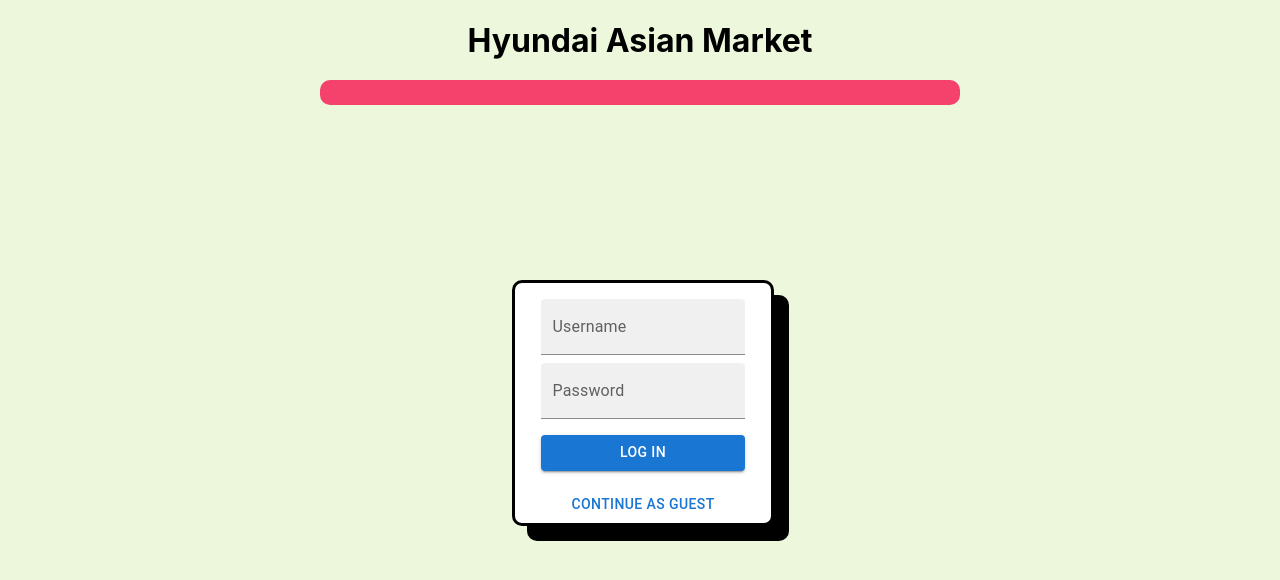
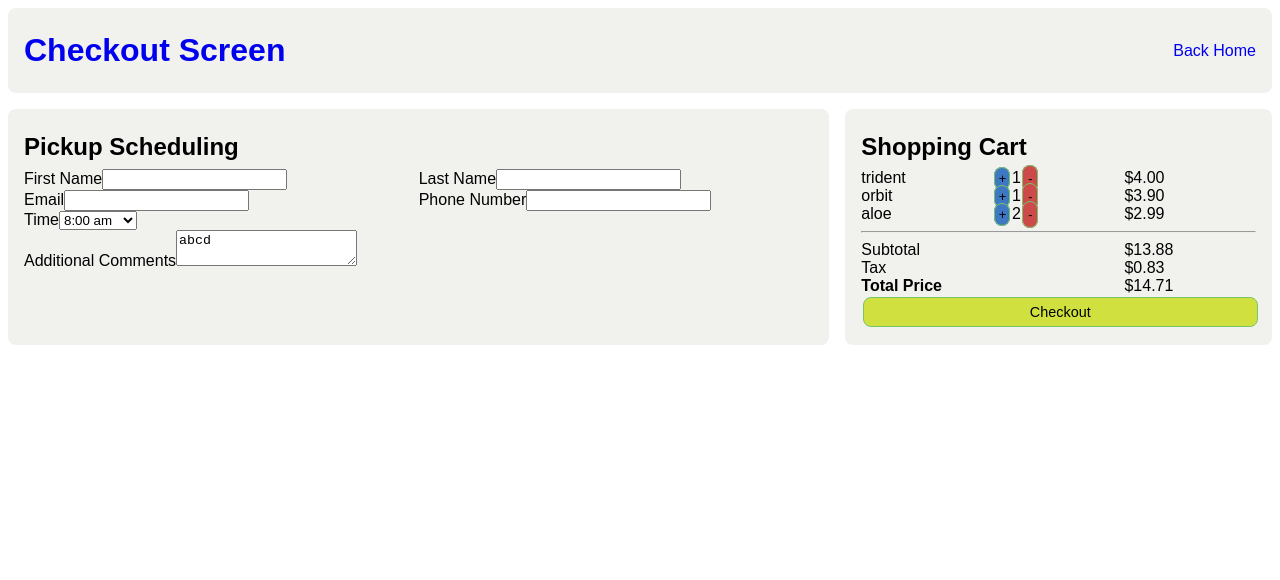
Before and after one commit to Mbickne1/481-Final-Project, a React (Create React App) app in the folder src/client/: page / in a window 1280 px wide. Shown: the top 580 px of the page. Built offline with nearby package versions, Linux system fonts and the light colour scheme.

Commit message:
checkout update

```diff
--- a/src/client/src/Components/App/App.js
+++ b/src/client/src/Components/App/App.js
@@ -1,9 +1,10 @@
 
 import Main from '../Main';
+import CartView from '../Main/CartView';
 
 function App() {
   return (
-    <Main />
+    <CartView />
   );
 }
 
--- /dev/null
+++ b/src/client/src/Components/Main/CartView/Header.js
@@ -0,0 +1,14 @@
+import React from 'react';
+
+export default function Header(props) {
+    return <header className = "row block center">
+        <div>
+            <a href = '#/'>
+                <h1>Checkout Screen</h1>
+            </a>
+        </div>
+        <div>
+            <a href="#/back">Back</a> <a href = "#/home">Home</a>
+        </div>
+    </header>;
+}
--- /dev/null
+++ b/src/client/src/Components/Main/CartView/componenets/Basket.js
@@ -0,0 +1,52 @@
+import React from 'react';
+
+
+const data = [
+  { id: "1", name: "trident", quantity: 1, price: "4.00" },
+  { id: "2", name: "orbit", quantity: 1, price: "3.90" },
+  { id: "3", name: "aloe", quantity: 2, price: "2.99"},
+]
+const itemsPrice = data.reduce((a,c) => a + c.price * c.quantity, 0);
+const taxPrice = itemsPrice * 0.06;
+const totalPrice = itemsPrice + taxPrice;
+
+export default function Basket(props) {
+    return (
+    <aside className = "block col-1">
+      <h2>Shopping Cart</h2>
+      {data.map((item) => (
+        <div key={item.id} className = "row">
+        <div className="col-2">{item.name}</div>
+        <div className = "col-2">
+          <button3>+</button3>
+          {item.quantity}
+          <button2>-</button2>
+        </div>
+        <div className = "col-2 text-right"> ${item.price} </div>
+        </div>
+      ))}
+      {data.length !== 0 && (
+        <>
+        <hr></hr>
+        <div className = "row">
+          <div className = "col-2">Subtotal</div>
+          <div className = "col-1 text-right">${itemsPrice.toFixed(2)}</div>
+        </div>
+        <div className = "row">
+        <div className = "col-2">Tax</div>
+        <div className = "col-1 text-right">${taxPrice.toFixed(2)}</div>
+        </div>
+        <div className = "row">
+        <div className = "col-2"><strong>Total Price</strong></div>
+        <div className = "col-1 text-right">${totalPrice.toFixed(2)}</div>
+        </div>
+        <div className = "row">
+        <div className = "col-2">
+          <button>Checkout</button>
+          </div>
+        </div>
+        </>
+      )}
+    </aside>
+    );
+}
--- /dev/null
+++ b/src/client/src/Components/Main/CartView/componenets/Main.js
@@ -0,0 +1,50 @@
+import React from 'react';
+
+export default function Main(props) {
+    return <main className = "block col-2">
+        <h2>Pickup Scheduling</h2>
+        <form>
+            <div className = "row">
+                <div className = "col-2">
+                <label>First Name</label>
+                <input type = 'text' />
+                </div>
+                <div className = "col-2">
+                <label>Last Name</label>
+                <input type = 'text' />
+                </div>
+            </div>
+            <div className = "row">
+                <div className = "col-2">
+                <label>Email</label>
+                <input type = 'text' />
+                </div>
+                <div className = "col-2">
+                <label>Phone Number</label>
+                <input type = 'text' />
+                </div>
+            </div>
+            <div>
+                <label>Time</label>
+                <select>
+                    <option value = "8:00 am">8:00 am</option>
+                    <option value = "9:00 am">9:00 am</option>
+                    <option value = "10:00 am">10:00 am</option>
+                    <option value = "11:00 am">11:00 am</option>
+                    <option value = "12:00 pm">12:00 pm</option>
+                    <option value = "1:00 pm">1:00 pm</option>
+                    <option value = "2:00 pm">2:00 pm</option>
+                    <option value = "3:00 pm">3:00 pm</option>
+                    <option value = "4:00 pm">4:00 pm</option>
+                    <option value = "5:00 pm">5:00 pm</option>
+                    <option value = "6:00 pm">6:00 pm</option>
+                    <option value = "7:00 pm">7:00 pm</option>
+                </select>
+            </div>
+            <div>
+                <label>Additional Comments</label>
+                <textarea>abcd</textarea>
+            </div>
+        </form>
+        </main>;
+}
--- /dev/null
+++ b/src/client/src/Components/Main/CartView/index.css
@@ -0,0 +1,74 @@
+body {
+  font-family: Arial, Helvetica, sans-serif
+}
+h1,
+h2,
+h3 {
+  margin: 0.5rem 0;
+}
+h1 {
+  font-size: 1.5 rem;
+}
+h2 {
+  font-size: 1.2 rem;
+}
+h3 {
+  font-size: 1rem;
+}
+a {
+  text-decoration: none;
+}
+.row {
+  display: flex;
+  justify-content:  space-between;
+}
+
+.col-1 {
+  flex:1;
+}
+.col-2 {
+  flex: 2;
+}
+.block {
+  background-color: #f1f1ee;
+  padding:1rem;
+  margin: 0.5rem;
+  border-radius: 0.5rem;
+}
+
+.row.center {
+  align-items: center;
+}
+
+button3 {
+  font-size: 0.8rem;
+  padding: 0.2rem;
+  margin: 0.1rem;
+  border-radius: 0.5rem;
+  border: 0.1rem #78c466 solid;
+  background-color: #3f78c2;
+  width: 10%;
+  cursor: pointer;
+}
+
+button2 {
+  font-size: .8rem;
+  padding: 0.3rem;
+  margin: 0.1rem;
+  border-radius: 0.5rem;
+  border: 0.1rem #78c466 solid;
+  background-color: #cc4a4a;
+  width: 10%;
+  cursor: pointer;
+}
+
+button {
+  font-size: .9rem;
+  padding: 0.4rem;
+  margin: 0.1rem;
+  border-radius: 0.5rem;
+  border: 0.1rem #78c466 solid;
+  background-color: #d0e03e;
+  width: 100%;
+  cursor: pointer;
+}
--- a/src/client/src/Components/Main/CartView/index.js
+++ b/src/client/src/Components/Main/CartView/index.js
@@ -1,8 +1,20 @@
 import React from 'react';
+import Basket from './componenets/Basket';
+import Main from './componenets/Main';
+import Header from './Header';
+import './index.css';
 
 const CartView = () => {
+
     return (
-        <></>
+        <div className="App">
+        <Header></Header>
+        <div className ="row">
+          <Main></Main>
+          <Basket></Basket>
+        </div>
+
+      </div>
     );
 }
 
```
